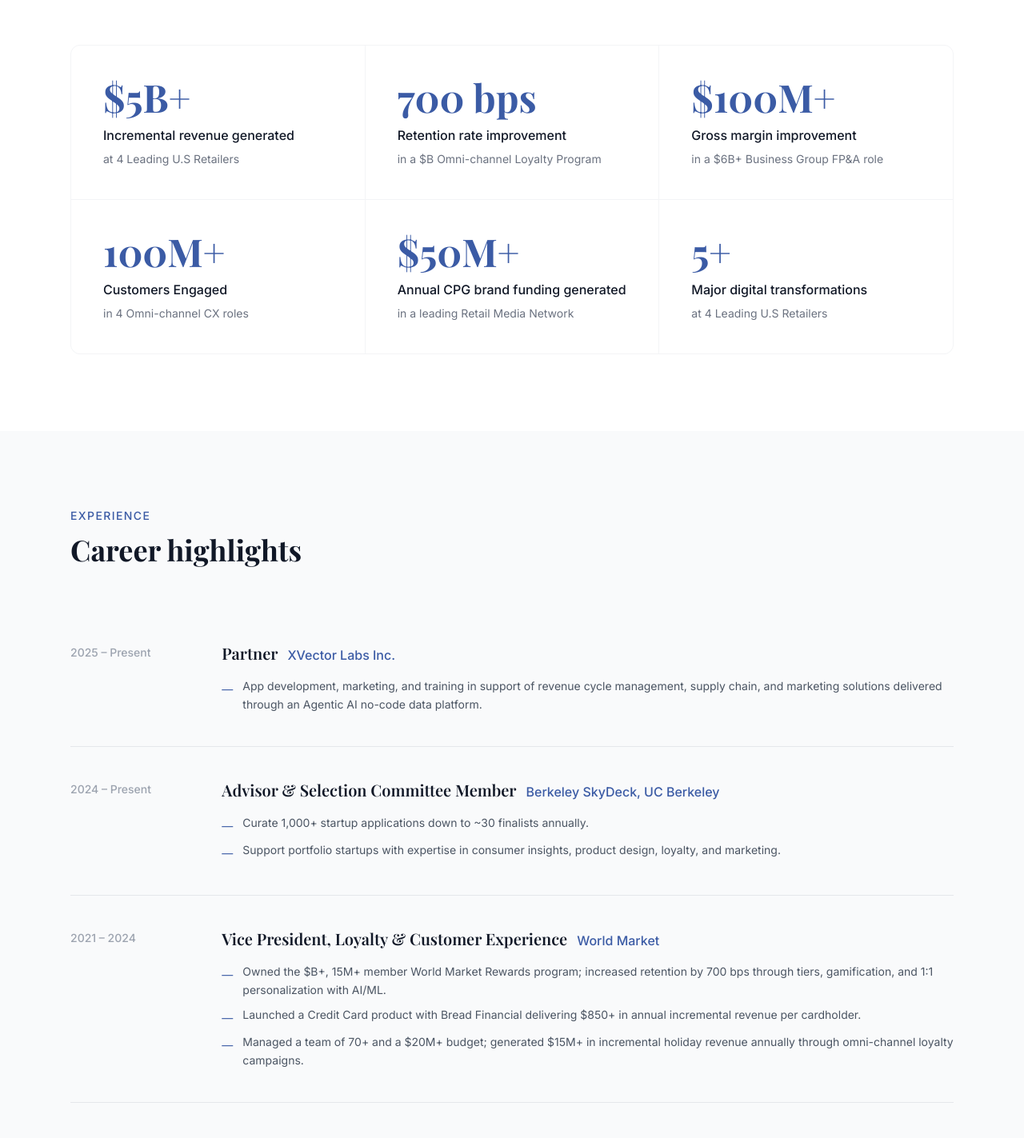
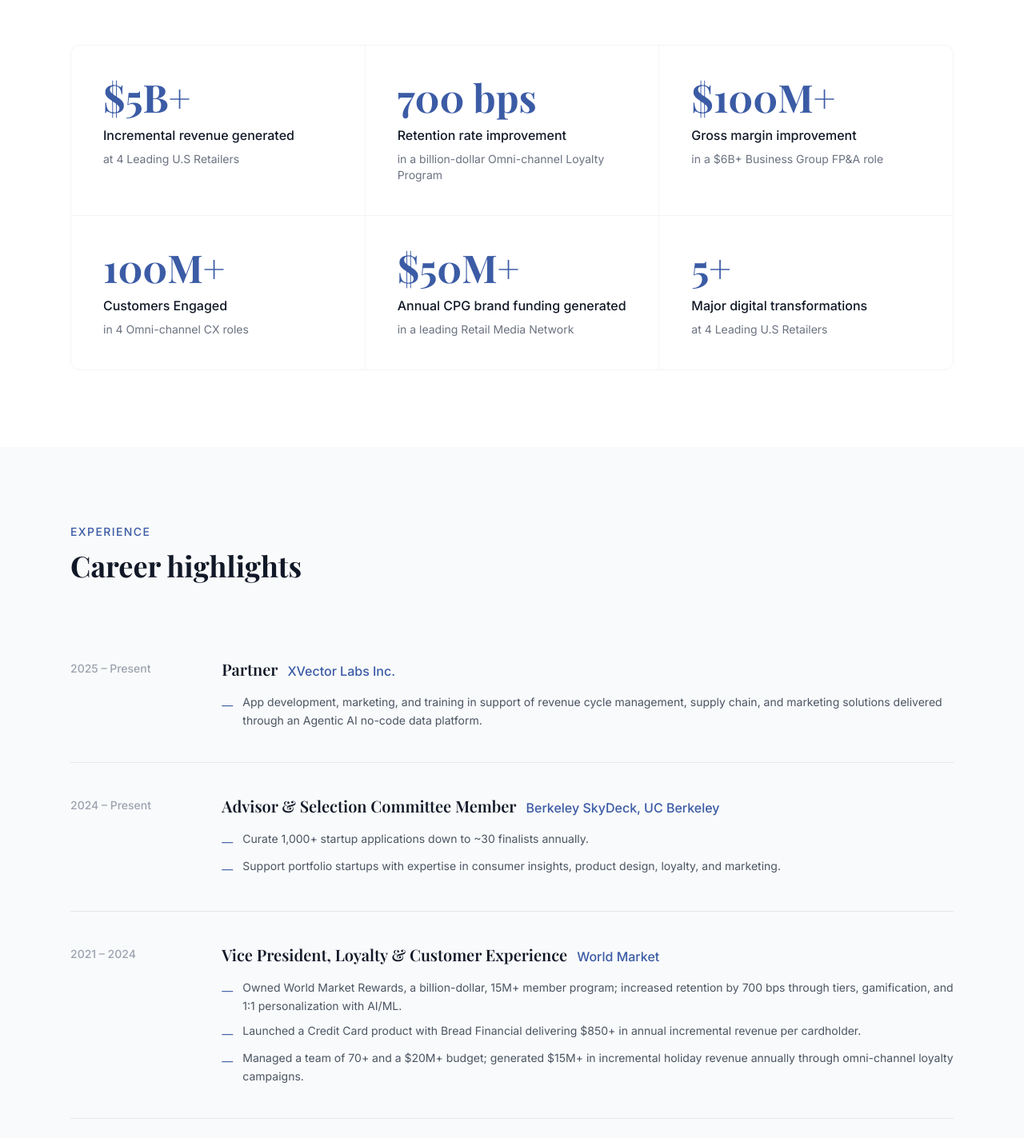
Before and after one commit to kiri01-dev/kiran-kumar-site, a Next.js app: page / in a window 1280 px wide. Shown: the part 1631-3054 px from the top of the page at 80% size. Built offline with nearby package versions, Linux system fonts and the light colour scheme.

Commit message:
Replace $B+ with 'billion-dollar' for confidentiality
Co-Authored-By: Claude Sonnet 4.6 <noreply@anthropic.com>

```diff
--- a/src/data/content.ts
+++ b/src/data/content.ts
@@ -16,7 +16,7 @@ export const about = `Kiran Kumar is a customer experience, product management,
 
 export const metrics = [
   { value: "$5B+", label: "Incremental revenue generated", sub: "at 4 Leading U.S Retailers" },
-  { value: "700 bps", label: "Retention rate improvement", sub: "in a $B Omni-channel Loyalty Program" },
+  { value: "700 bps", label: "Retention rate improvement", sub: "in a billion-dollar Omni-channel Loyalty Program" },
   { value: "$100M+", label: "Gross margin improvement", sub: "in a $6B+ Business Group FP&A role" },
   { value: "100M+", label: "Customers Engaged", sub: "in 4 Omni-channel CX roles" },
   { value: "$50M+", label: "Annual CPG brand funding generated", sub: "in a leading Retail Media Network" },
@@ -49,7 +49,7 @@ export const experience = [
     period: "2021 – 2024",
     type: "role",
     bullets: [
-      "Owned the $B+, 15M+ member World Market Rewards program; increased retention by 700 bps through tiers, gamification, and 1:1 personalization with AI/ML.",
+      "Owned World Market Rewards, a billion-dollar, 15M+ member program; increased retention by 700 bps through tiers, gamification, and 1:1 personalization with AI/ML.",
       "Launched a Credit Card product with Bread Financial delivering $850+ in annual incremental revenue per cardholder.",
       "Managed a team of 70+ and a $20M+ budget; generated $15M+ in incremental holiday revenue annually through omni-channel loyalty campaigns.",
     ],
```
